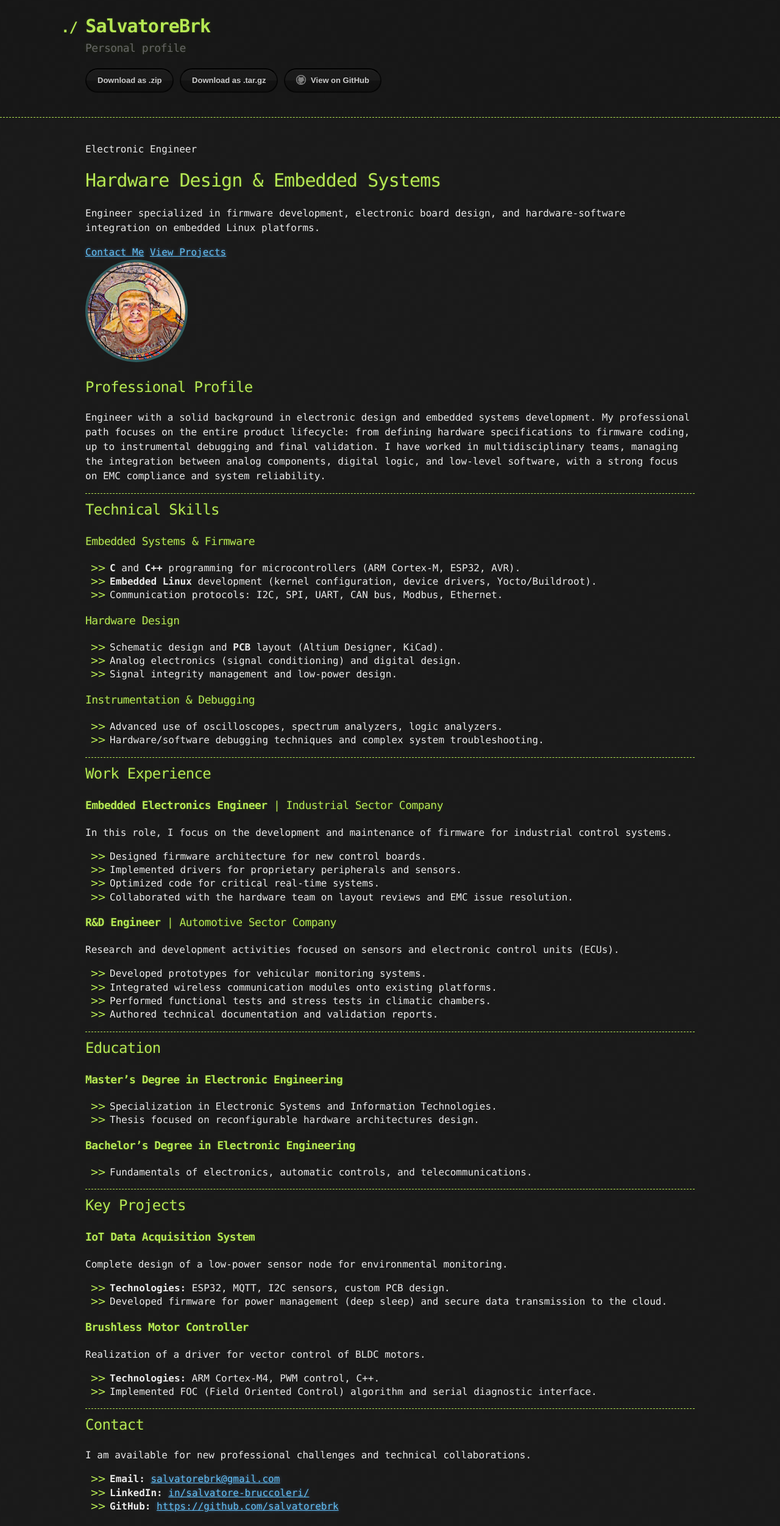
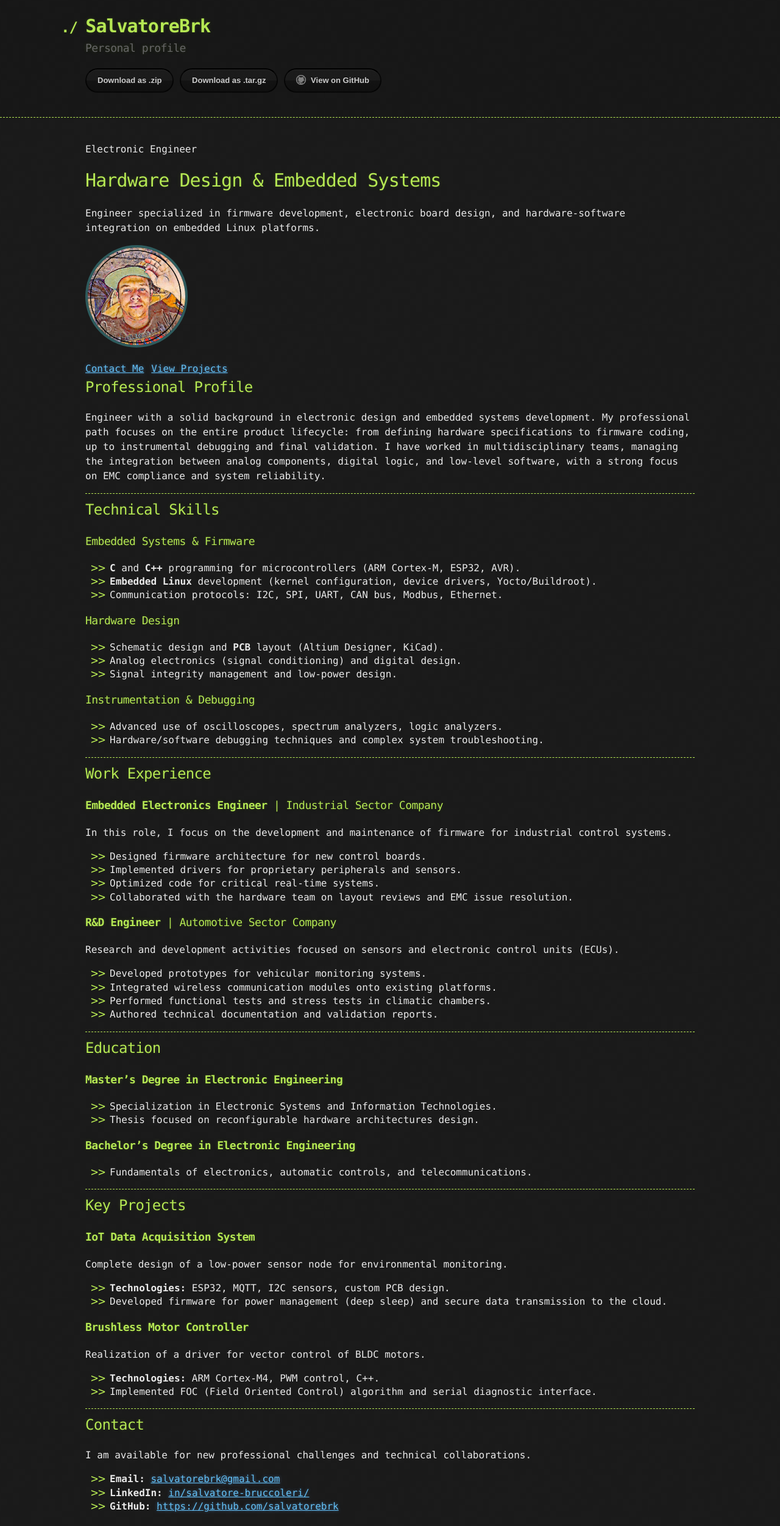
Before and after one commit to salvatorebrk/salvatorebrk.github.io, a Jekyll site: the page built from index.md, in a window 1280 px wide. Shown: the whole page at 61% size. Built offline with Jekyll 4.4.1, drawn with Linux system fonts in a browser that asks for light colours.

Commit message:
Remap info

```diff
--- a/_config.yml
+++ b/_config.yml
@@ -3,3 +3,5 @@ description: Personal profile
 show_downloads: true
 google_analytics:
 theme: jekyll-theme-hacker
+lang: en
+author: "Salvatore Bruccoleri"
--- a/index.md
+++ b/index.md
@@ -11,16 +11,17 @@ title: "Home"
       <p class="hero-lead">
         Engineer specialized in firmware development, electronic board design, and hardware-software integration on embedded Linux platforms.
       </p>
-      <div class="hero-actions">
-        <a class="btn-primary" href="#contact">Contact Me</a>
-        <a class="btn-ghost" href="#projects">View Projects</a>
-      </div>
-    </div>
     <div class="hero-side">
       <!-- Insert your real photo path here -->
       <img src="img.png" alt="Profile Picture" style="width:160px;height:160px;border-radius:50%;object-fit:cover;border:4px solid #2e5b5d;margin-bottom:1rem;">
     </div>
   </div>
+      <div class="hero-actions" style="display: flex; gap: 0.75rem;">
+        <a class="btn-primary" href="#contact">Contact Me</a>
+        <a class="btn-ghost" href="#projects">View Projects</a>
+      </div>
+    </div>
+
 </div>
 
 ## Professional Profile
```
